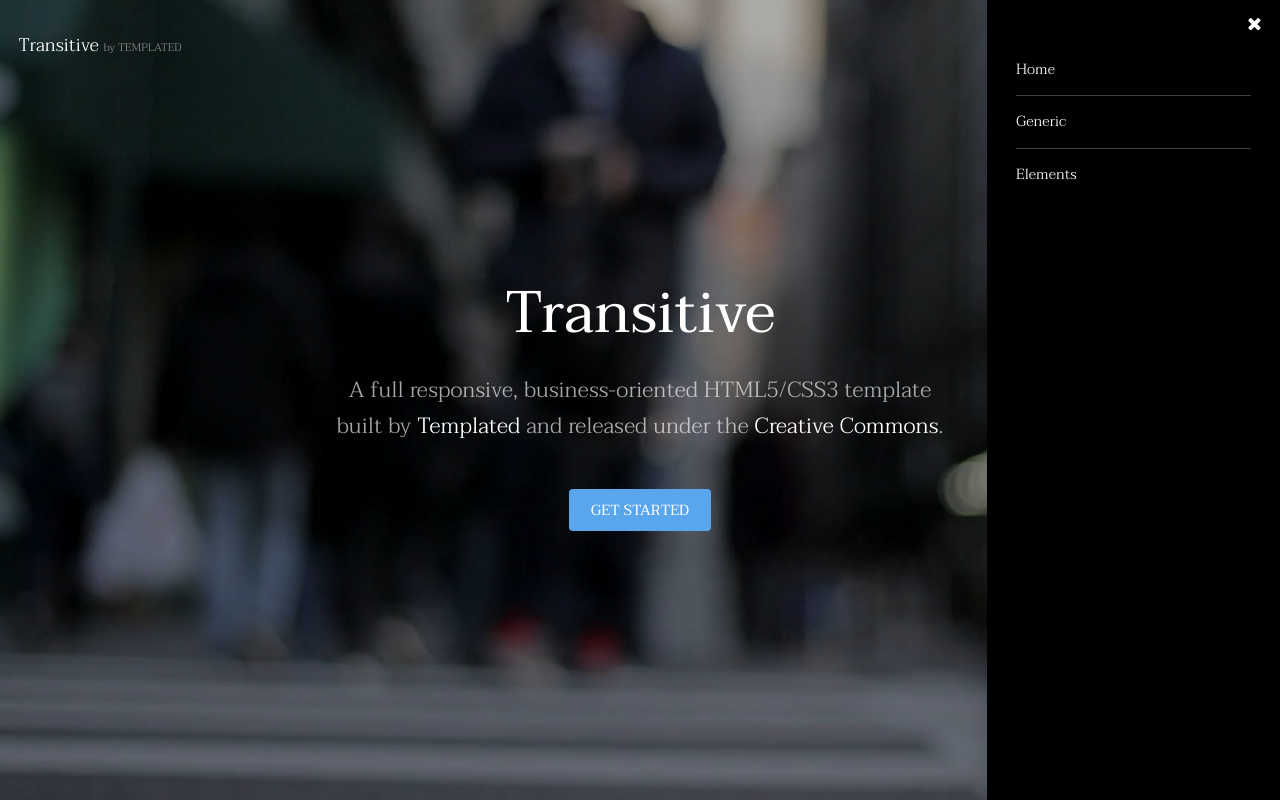
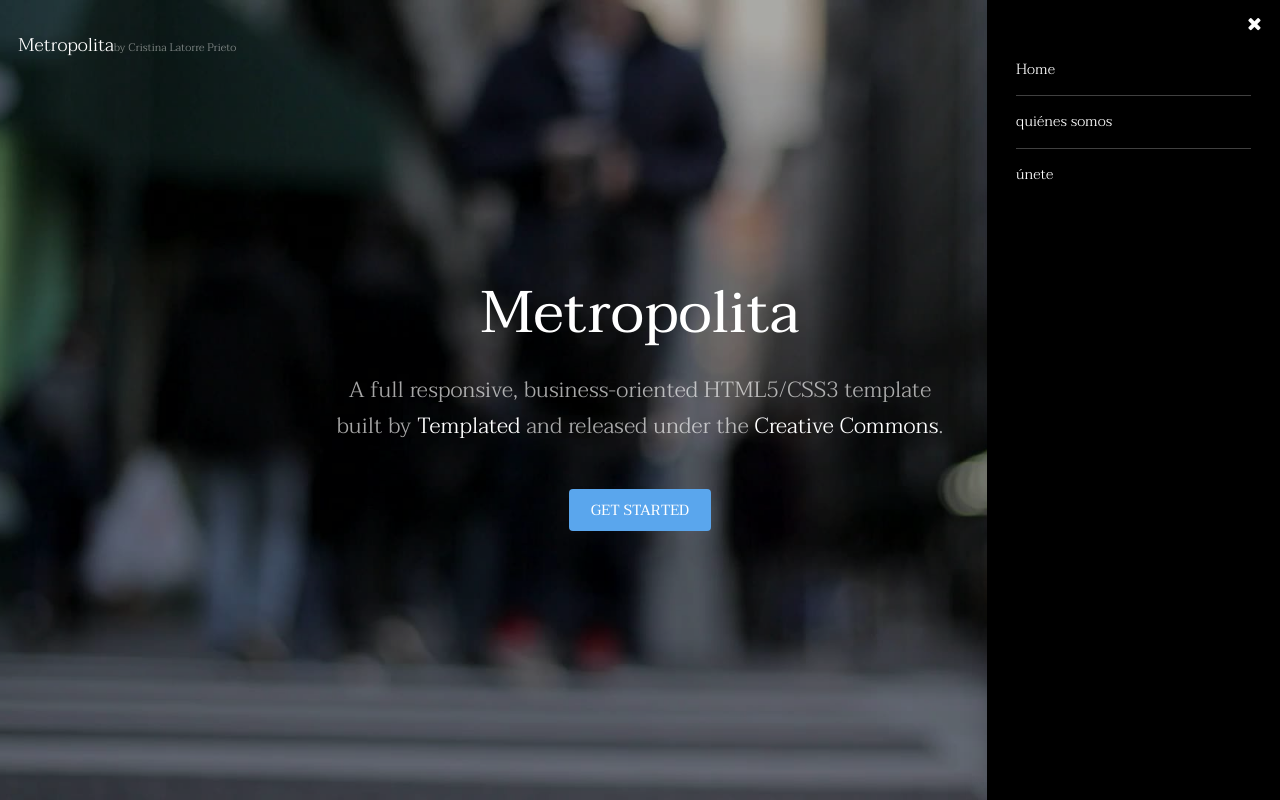
Before and after one commit to CRISTIPEDIA/proyecto-metrotravel, a plain HTML site: page index.html in a window 1280 px wide. Both pictures are taken after a click on the link 1255 px from the left and 46 px from the top of the page. Shown: the top 800 px of the page. Drawn offline with Linux system fonts and the light colour scheme.

Commit message:
cambios portada por Cris

```diff
--- a/index.html
+++ b/index.html
@@ -6,7 +6,7 @@
 -->
 <html>
 	<head>
-		<title>Transitive by TEMPLATED</title>
+		<title>Metropolita por Cristina Latorre Prieto</title>
 		<meta charset="utf-8" />
 		<meta name="viewport" content="width=device-width, initial-scale=1" />
 		<link rel="stylesheet" href="assets/css/main.css" />
@@ -15,7 +15,7 @@
 
 		<!-- Header -->
 			<header id="header" class="alt">
-				<div class="logo"><a href="index.html">Transitive <span>by TEMPLATED</span></a></div>
+				<div class="logo"><a href="index.html">Metropolita<span>by Cristina Latorre Prieto</span></a></div>
 				<a href="#menu" class="toggle"><span>Menu</span></a>
 			</header>
 
@@ -23,8 +23,8 @@
 			<nav id="menu">
 				<ul class="links">
 					<li><a href="index.html">Home</a></li>
-					<li><a href="generic.html">Generic</a></li>
-					<li><a href="elements.html">Elements</a></li>
+					<li><a href="generic.html">quiénes somos</a></li>
+					<li><a href="elements.html">únete</a></li>
 				</ul>
 			</nav>
 
@@ -36,7 +36,7 @@
 		-->
 			<section id="banner" data-video="images/banner">
 				<div class="inner">
-					<h1>Transitive</h1>
+					<h1>Metropolita</h1>
 					<p>A full responsive, business-oriented HTML5/CSS3 template<br />
 					built by <a href="https://templated.co/">Templated</a> and released under the <a href="https://templated.co/license">Creative Commons</a>.</p>
 					<a href="#one" class="button special scrolly">Get Started</a>
```
